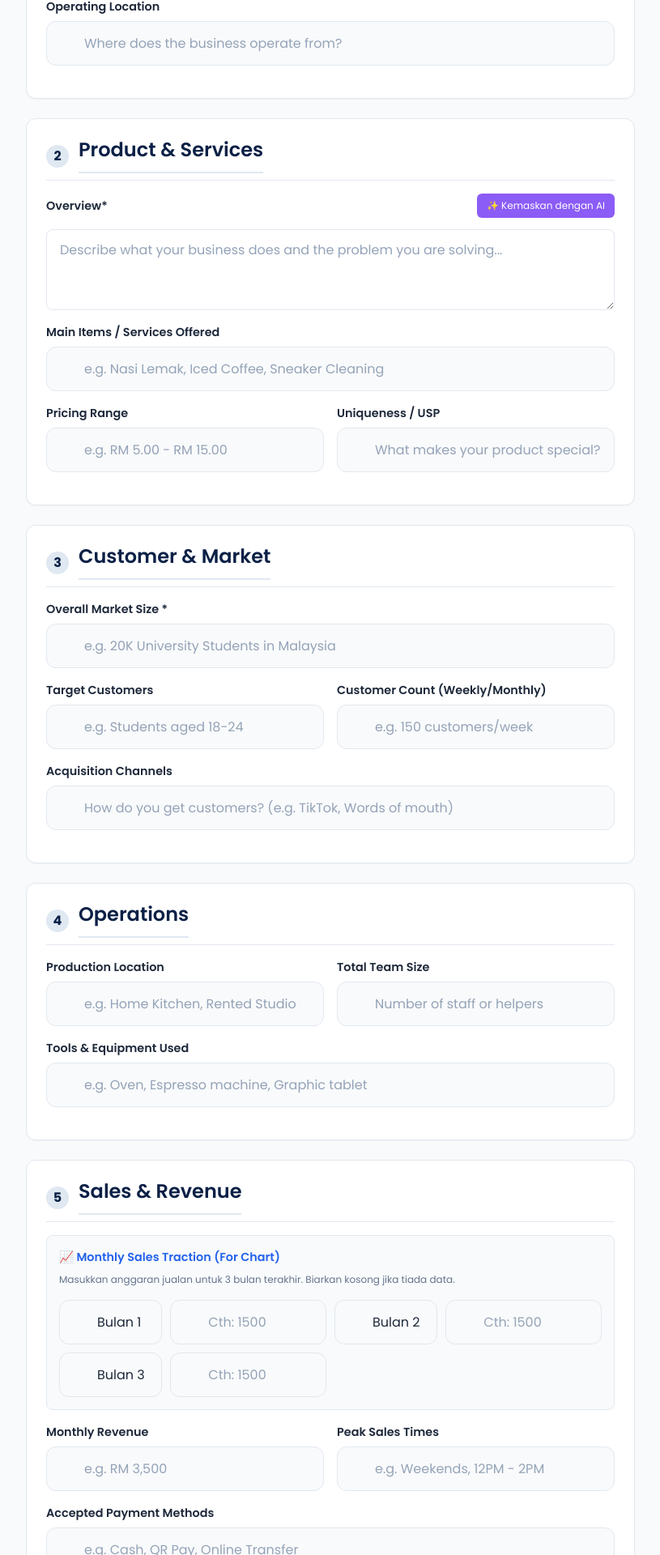
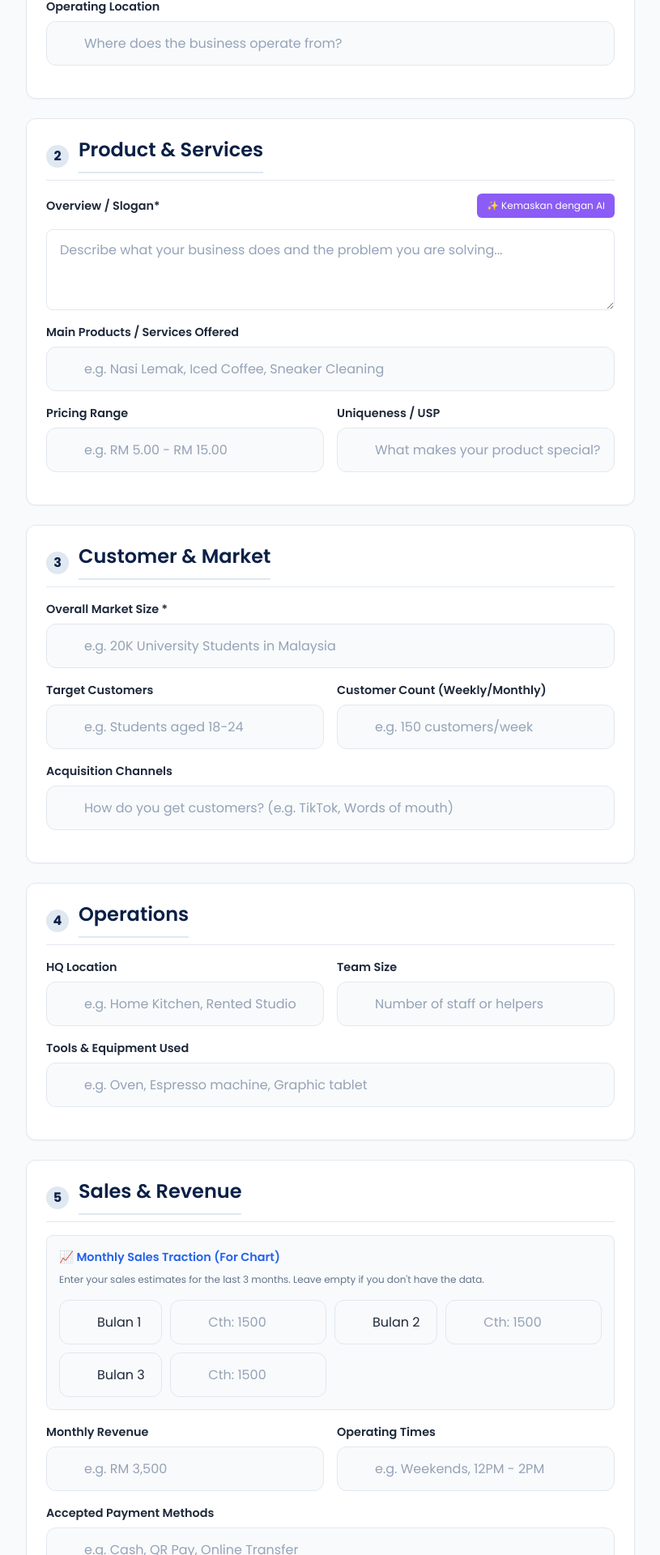
Before and after one commit to mondayrx8/dummytest2, a React (Vite) app in the folder client/: page /create in a window 1280 px wide. Shown: the part 880-2800 px from the top of the page at 81% size, without its empty margins (232-1047 px from the left). Built offline with nearby package versions, Linux system fonts and the light colour scheme; no server answers; sample sign-in values are in the browser's storage.

Commit message:
Fix Bugs

```diff
--- a/client/src/components/PortfolioDetails.jsx
+++ b/client/src/components/PortfolioDetails.jsx
@@ -181,15 +181,15 @@ const PortfolioDetails = () => {
                         <div className="bento-card">
                             <h3 className="card-title"><span className="icon">💎</span> Products & USP</h3>
                             <div className="info-group">
-                                <span className="info-label">Core Offering</span>
+                                <span className="info-label">Main Products</span>
                                 <span className="info-value">{productOffering?.mainItems || 'Not Specified'}</span>
                             </div>
                             <div className="info-group">
-                                <span className="info-label">Pricing Strategy</span>
+                                <span className="info-label">Price Range</span>
                                 <span className="info-value">{productOffering?.priceRange || 'Not Specified'}</span>
                             </div>
                             <div className="info-group">
-                                <span className="info-label">Unique Value Prop (USP)</span>
+                                <span className="info-label">Uniqueness</span>
                                 <span className="info-value">{productOffering?.uniqueness || 'Not Specified'}</span>
                             </div>
                             <div className="info-group">
@@ -200,7 +200,7 @@ const PortfolioDetails = () => {
 
                         {/* Card 4: Financials & Traction (Stands Out) */}
                         <div className="bento-card bento-col-span-2 card-financials">
-                            <h3 className="card-title"><span className="icon">📈</span> Financials & Traction</h3>
+                            <h3 className="card-title"><span className="icon">📈</span> Sales & Financials</h3>
 
                             <div className="financial-stats-row">
                                 <div className="fin-stat-box">
@@ -208,7 +208,7 @@ const PortfolioDetails = () => {
                                     <span className="fin-value">{salesRevenue?.monthlyRevenue || '-'}</span>
                                 </div>
                                 <div className="fin-stat-box">
-                                    <span className="fin-label">Peak Sales Periods</span>
+                                    <span className="fin-label">Operating Times</span>
                                     <span className="fin-value">{salesRevenue?.peakTimes || '-'}</span>
                                 </div>
                                 <div className="fin-stat-box">
@@ -223,8 +223,8 @@ const PortfolioDetails = () => {
                                         <ResponsiveContainer width="100%" height="100%">
                                             <LineChart data={monthlySalesData} margin={{ top: 15, right: 20, bottom: 5, left: 0 }}>
                                                 <CartesianGrid strokeDasharray="3 3" vertical={false} stroke="#E2E8F0" />
-                                                <XAxis dataKey="month" axisLine={false} tickLine={false} tick={{fill: '#64748B', fontSize: 12}} dy={10} />
-                                                <YAxis axisLine={false} tickLine={false} tick={{fill: '#64748B', fontSize: 12}} dx={-10} />
+                                                <XAxis dataKey="month" axisLine={false} tickLine={false} tick={{ fill: '#64748B', fontSize: 12 }} dy={10} />
+                                                <YAxis axisLine={false} tickLine={false} tick={{ fill: '#64748B', fontSize: 12 }} dx={-10} />
                                                 <Tooltip contentStyle={{ borderRadius: '8px', border: '1px solid #E2E8F0', boxShadow: '0 4px 6px rgba(0,0,0,0.05)' }} cursor={{ stroke: '#E0E8F2', strokeWidth: 2 }} />
                                                 <Line type="monotone" dataKey="sales" stroke="#0B2046" strokeWidth={3} dot={{ r: 4, strokeWidth: 2, fill: '#fff', stroke: '#0B2046' }} activeDot={{ r: 7, fill: '#FDB813', stroke: '#fff', strokeWidth: 2 }} />
                                             </LineChart>
--- a/client/src/components/PortfolioForm.jsx
+++ b/client/src/components/PortfolioForm.jsx
@@ -222,7 +222,7 @@ const PortfolioForm = ({ onSave, currentPortfolio, setCurrentPortfolio }) => {
       <div className="form-wrapper">
         <header className="form-header">
           <h1 className="form-title">
-            {currentPortfolio ? "Edit Business Pitch" : "Create Business Pitch"}
+            {currentPortfolio ? "Edit Business Portfolio" : "Create Business Portfolio"}
           </h1>
           <p className="form-subtitle">
             Complete the sections below to build a comprehensive presentation for your startup venture.
@@ -356,7 +356,7 @@ const PortfolioForm = ({ onSave, currentPortfolio, setCurrentPortfolio }) => {
 
             <div className="input-group">
               <div style={{ display: 'flex', justifyContent: 'space-between', alignItems: 'center', marginBottom: '8px' }}>
-                <label className="input-label" style={{ margin: 0 }}>Overview*</label>
+                <label className="input-label" style={{ margin: 0 }}>Overview / Slogan*</label>
                 <button type="button" onClick={handleEnhanceWithAI} disabled={loading} style={{ backgroundColor: '#8b5cf6', color: 'white', border: 'none', padding: '6px 12px', borderRadius: '6px', fontSize: '12px', cursor: 'pointer', display: 'flex', alignItems: 'center', gap: '5px' }}>
                   ✨ Kemaskan dengan AI
                 </button>
@@ -372,7 +372,7 @@ const PortfolioForm = ({ onSave, currentPortfolio, setCurrentPortfolio }) => {
             </div>
 
             <div className="input-group">
-              <label className="input-label">Main Items / Services Offered</label>
+              <label className="input-label">Main Products / Services Offered</label>
               <input
                 type="text"
                 name="mainItems"
@@ -478,7 +478,7 @@ const PortfolioForm = ({ onSave, currentPortfolio, setCurrentPortfolio }) => {
 
             <div className="form-grid">
               <div className="input-group">
-                <label className="input-label">Production Location</label>
+                <label className="input-label">HQ Location</label>
                 <input
                   type="text"
                   name="prepLocation"
@@ -490,7 +490,7 @@ const PortfolioForm = ({ onSave, currentPortfolio, setCurrentPortfolio }) => {
               </div>
 
               <div className="input-group">
-                <label className="input-label">Total Team Size</label>
+                <label className="input-label">Team Size</label>
                 <input
                   type="number"
                   name="teamSize"
@@ -524,7 +524,7 @@ const PortfolioForm = ({ onSave, currentPortfolio, setCurrentPortfolio }) => {
 
             <div className="input-group" style={{ backgroundColor: '#f8fafc', padding: '15px', borderRadius: '8px', border: '1px solid #e2e8f0' }}>
               <label className="input-label" style={{ color: '#2563eb' }}>📈 Monthly Sales Traction (For Chart)</label>
-              <p style={{ fontSize: '12px', color: '#64748b', marginBottom: '10px' }}>Masukkan anggaran jualan untuk 3 bulan terakhir. Biarkan kosong jika tiada data.</p>
+              <p style={{ fontSize: '12px', color: '#64748b', marginBottom: '10px' }}>Enter your sales estimates for the last 3 months. Leave empty if you don't have the data.</p>
 
               <div className="form-grid" style={{ gap: '10px' }}>
                 {formData.monthlySalesData.map((data, index) => (
@@ -564,7 +564,7 @@ const PortfolioForm = ({ onSave, currentPortfolio, setCurrentPortfolio }) => {
               </div>
 
               <div className="input-group">
-                <label className="input-label">Peak Sales Times</label>
+                <label className="input-label">Operating Times</label>
                 <input
                   type="text"
                   name="peakTimes"
@@ -718,10 +718,10 @@ const PortfolioForm = ({ onSave, currentPortfolio, setCurrentPortfolio }) => {
           </section>
 
           <div className="upload-area mt-4" style={{ backgroundColor: '#f0f9ff', border: '2px dashed #0ea5e9' }}>
-            <label className="input-label" style={{ color: '#0369a1' }}>📸 Galeri Gambar Kedai / Produk (Multiple)</label>
+            <label className="input-label" style={{ color: '#0369a1' }}>📸 Shop & Product Gallery (Multiple)</label>
             <label htmlFor="shop-gallery-upload" className="upload-zone" style={{ minHeight: '80px' }}>
               <div className="upload-icon">➕</div>
-              <span className="upload-text">Klik untuk pilih banyak gambar serentak</span>
+              <span className="upload-text">Click to select multiple images</span>
               <input id="shop-gallery-upload" type="file" accept="image/*" multiple onChange={handleShopImageUpload} className="upload-input" />
             </label>
 
```
